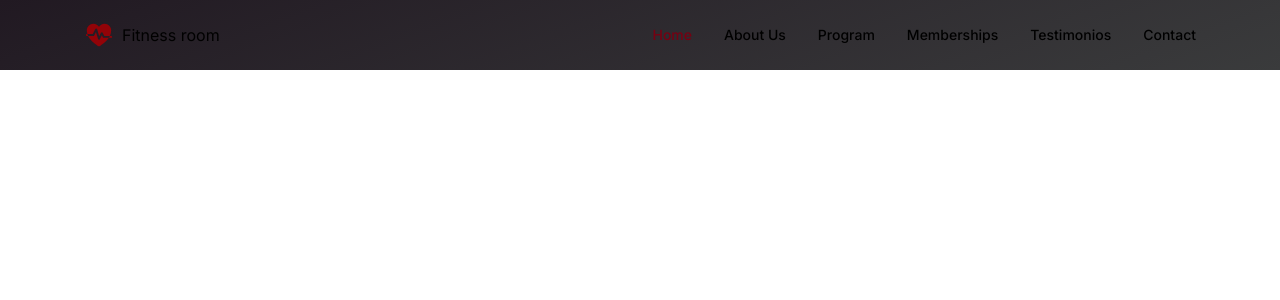
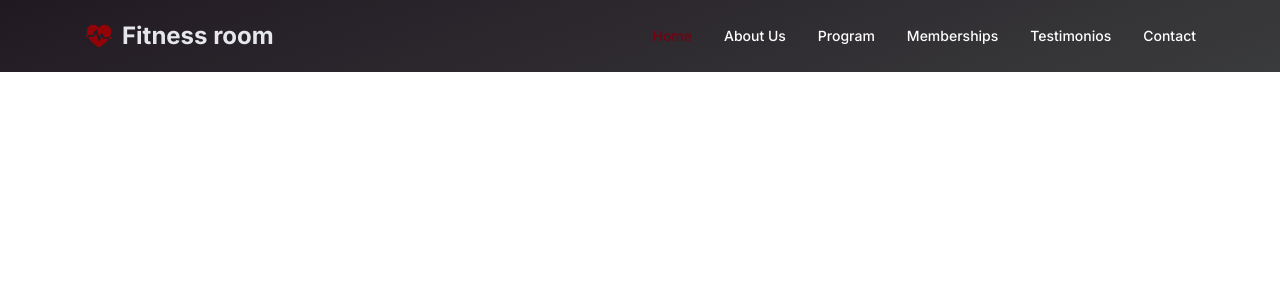
Before and after one commit to tchasinga/gym-rooms, a Next.js app: page / in a window 1280 px wide. Shown: the top 300 px of the page. Built offline with nearby package versions, Linux system fonts and the light colour scheme.

Commit message:
Live code is code

```diff
--- a/src/app/components/Navbar.jsx
+++ b/src/app/components/Navbar.jsx
@@ -41,7 +41,7 @@ export default function Navbar() {
       <div className="flex justify-between items-center max-w-6xl mx-auto p-5">
         <div className="flex gap-2 items-center">
           <IoFitness className="text-3xl text-slate-900 mytext" />
-          <h1>Fitness room</h1>
+          <h1 className="text-2xl font-bold text-gray-200">Fitness room</h1>
         </div>
 
         <div className="md:block hidden">
@@ -58,11 +58,11 @@ export default function Navbar() {
           whileTap={[{ scale: 1.3 }, { rotate: 180 }, { duration: 4.5 }]}
           className={`z-[999] ${
             isOpen ? "text-gray-200" : "text-gray-300"
-          } md:hidden text-2xl`}
+          } md:hidden text-2xl `}
           onClick={() => setIsOpen(!isOpen)}
         >
           <svg
-            className="w-6 h-6 text-slate-900 myTrabs"
+            className="w-8 h-8  text-slate-200 myTrabs"
             fill="none"
             stroke="currentColor"
             viewBox="0 0 24 24"
--- a/src/app/globals.css
+++ b/src/app/globals.css
@@ -2,13 +2,15 @@
 @tailwind components;
 @tailwind utilities;
 
-li:nth-child(1) {
+.myli:nth-child(1) {
   color: #770012;
 }
 
-ul .myli {
+.myli {
   transition: all 0.5s ease;
+  color: white;
 }
+
 
 ul .myli:hover {
   color: #770012;
@@ -16,6 +18,7 @@ ul .myli:hover {
 
 .myTrabs {
   transition: all 2.5s ease;
+  mix-blend-mode: difference;
   /* box-shadow: rgba(251, 161, 40, 70.42) 100px 40px 24px 3px; */
 }
 
@@ -31,4 +34,5 @@ nav{
 
 .mytext{
   color: #920308;
+
 }
```
